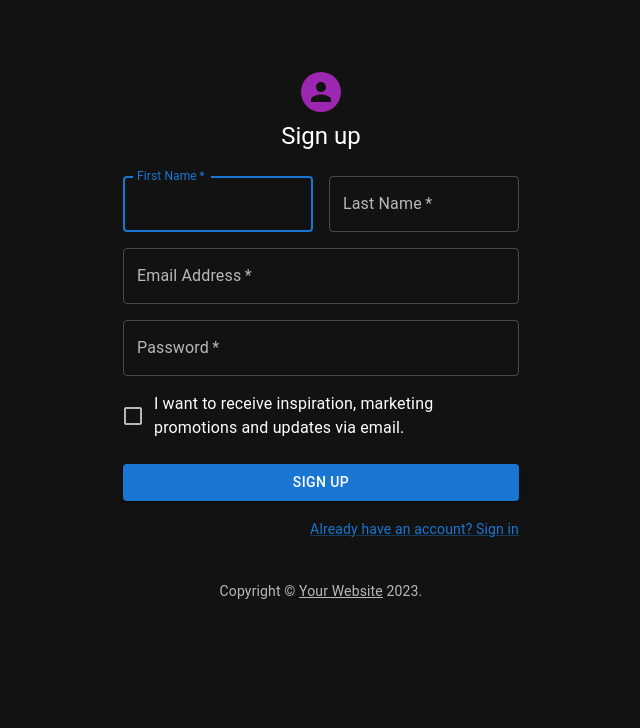
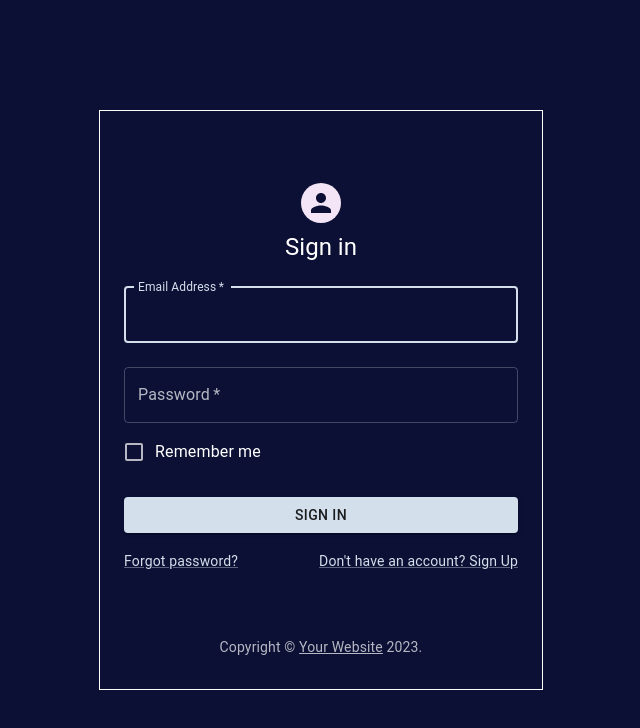
Before and after one commit to laurabotel/finance-buddy, a React (Create React App) app: page / in a window 1280 px wide. Shown: the top 728 px of the page, without its empty margins (319-959 px from the left). Built offline with nearby package versions, Linux system fonts and the light colour scheme.

Commit message:
Sign up and sign in

```diff
--- a/src/Pages/SIgnupCSS.css
+++ /dev/null
@@ -1,10 +0,0 @@
-body {
-    background-color: var(--color-background);
-    color: var(--color-text);
-    display: grid;
-    font-family: var(--font-family);
-    line-height: 1.5;
-    margin: 0;
-    min-block-size: 100vh;
-    place-content: center;
-  }
--- /dev/null
+++ b/src/Pages/SignIn.js
@@ -0,0 +1,129 @@
+import * as React from 'react';
+import { Avatar,Button, CssBaseline, TextField, FormControlLabel, Checkbox, Link, Grid, Box,Typography,Container
+ } from '@mui/material';
+import { createTheme, ThemeProvider } from '@mui/material';
+
+const centerDivStyle = {
+  display: 'flex',
+  justifyContent:'center',
+  alignItems:'center',
+  height: '100vh'
+};
+
+function Copyright(props) {
+  return (
+    <Typography variant="body2" color="text.secondary" align="center" {...props}>
+      {'Copyright © '}
+      <Link color="inherit" href="https://mui.com/">
+        Your Website
+      </Link>{' '}
+      {new Date().getFullYear()}
+      {'.'}
+    </Typography>
+  );
+}
+
+const defaultTheme = createTheme({
+    palette: {
+      mode: 'dark',
+      primary: {
+        main: '#d3dfea',
+      },
+      secondary: {
+        main: '#f3e5f5',
+      },
+      background: {
+        default: '#0c1035',
+      },
+
+
+    }
+  });
+
+// TODO remove, this demo shouldn't need to reset the theme.
+
+
+export default function SignIn() {
+  const handleSubmit = (event) => {
+    event.preventDefault();
+    const data = new FormData(event.currentTarget);
+    console.log({
+      email: data.get('email'),
+      password: data.get('password'),
+    });
+  };
+
+  return (
+    <ThemeProvider theme={defaultTheme}>
+        <div>
+      <div style={centerDivStyle}>
+      <Container component="main" maxWidth="xs" style={{border: '1px solid white',}}>
+        <CssBaseline />
+        <Box
+          sx={{
+            marginTop: 8,
+            display: 'flex',
+            flexDirection: 'column',
+            alignItems: 'center',
+          }}
+        >
+          <Avatar sx={{ m: 1, bgcolor: 'secondary.main' }}>
+            {/* <LockOutlinedIcon /> */}
+            </Avatar>
+          <Typography component="h1" variant="h5">
+            Sign in
+          </Typography>
+          <Box component="form" onSubmit={handleSubmit} noValidate sx={{ mt: 1 }}>
+            <TextField
+              margin="normal"
+              required
+              fullWidth
+              id="email"
+              label="Email Address"
+              name="email"
+              autoComplete="email"
+              autoFocus
+            />
+            <TextField
+              margin="normal"
+              required
+              fullWidth
+              name="password"
+              label="Password"
+              type="password"
+              id="password"
+              autoComplete="current-password"
+            />
+            <FormControlLabel
+              control={<Checkbox value="remember" color="primary" />}
+              label="Remember me"
+            />
+            <Button
+              type="submit"
+              fullWidth
+              variant="contained"
+              sx={{ mt: 3, mb: 2 }}
+            >
+              Sign In
+            </Button>
+            <Grid container>
+              <Grid item xs>
+                <Link href="#" variant="body2">
+                  Forgot password?
+                </Link>
+              </Grid>
+              <Grid item>
+                <Link href="#" variant="body2">
+                  {"Don't have an account? Sign Up"}
+                </Link>
+              </Grid>
+            </Grid>
+          </Box>
+        </Box>
+        <Copyright sx={{ mt: 8, mb: 4 }} />
+      </Container>
+      </div>
+      </div>
+    </ThemeProvider>
+  );
+}
--- a/src/Pages/SignUp.js
+++ b/src/Pages/SignUp.js
@@ -4,7 +4,12 @@
 import { createTheme, ThemeProvider } from '@mui/material';
 
 
-
+const centerDivStyle = {
+  display: 'flex',
+  justifyContent:'center',
+  alignItems:'center',
+  height: '100vh'
+};
 // import
 
 function Copyright(props) {
@@ -26,11 +31,16 @@
   palette: {
     mode: 'dark',
     primary: {
-      main: '#1976d2',
+      main: '#d3dfea',
     },
     secondary: {
-      main: '#9c27b0',
+      main: '#f3e5f5',
     },
+    background: {
+      default: '#0c1035',
+    },
+
+
   }
 });
 
@@ -47,12 +57,17 @@
   return (
 
     <ThemeProvider theme={defaultTheme}>
-      <Container component="main" maxWidth="xs">
+     <div>
+      <div style={centerDivStyle}>
+      <Container component="main" maxWidth="xs" style={{border: '1px solid white',
+     }}>
+
         <CssBaseline />
         <Box
           sx={{
             marginTop: 8,
             display: 'flex',
+            justifyContent: "center",
             flexDirection: 'column',
             alignItems: 'center',
           }}
@@ -124,7 +139,7 @@
             </Button>
             <Grid container justifyContent="flex-end">
               <Grid item>
-                <Link href="#" variant="body2">
+                <Link href="/SignIn.js" variant="body2">
                   Already have an account? Sign in
                 </Link>
               </Grid>
@@ -133,6 +148,8 @@
         </Box>
         <Copyright sx={{ mt: 5 }} />
       </Container>
+      </div>
+      </div>
     </ThemeProvider>
   );
 }
--- a/src/index.js
+++ b/src/index.js
@@ -1,9 +1,10 @@
 import React from 'react';
 import ReactDOM from 'react-dom/client';
 import './index.css';
-import App from './App';
+//import App from './App';
 import reportWebVitals from './reportWebVitals';
-import SignUp from './Pages/SignUp';
+//import SignUp from './Pages/SignUp';
+import SignIn from './Pages/SignIn';
 
 const root = ReactDOM.createRoot(document.getElementById('root'));
 root.render(
@@ -11,7 +12,8 @@
     {/* <App /> */
     }
 
-    <SignUp/>
+
+    <SignIn/>
 
   </React.StrictMode>
 );
```
